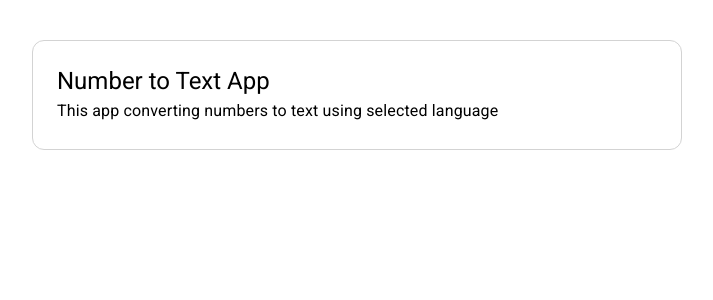
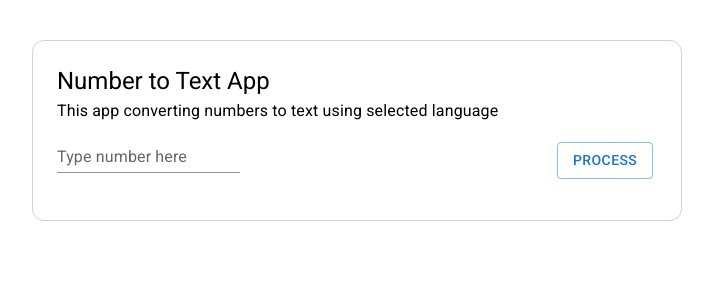
Before and after one commit to roman4i/number-to-string, a React (Create React App) app: page / in a window 1280 px wide. Shown: the top 300 px of the page, without its empty margins (283-996 px from the left). Built offline with nearby package versions, Linux system fonts and the light colour scheme.

Commit message:
Input block for number (text field and button)

```diff
--- a/src/components/App/App.tsx
+++ b/src/components/App/App.tsx
@@ -1,6 +1,7 @@
-import React from 'react';
+import React, { useState } from 'react';
 import Box from '@mui/material/Box';
 import PageTitle from '../PageTitle/PageTitle';
+import NumberInput from './NumberInput/NumberInput';
 
 function App() {
   const MainBoxStyle = {
@@ -13,9 +14,12 @@ function App() {
     padding: 3,
   }
 
+  const [number, setNumber] = useState('');
+
   return (
     <Box sx={ MainBoxStyle }>
       <PageTitle />
+      <NumberInput setNumber={ setNumber } />
     </Box>
   );
 }
--- /dev/null
+++ b/src/components/App/NumberInput/NumberInput.tsx
@@ -0,0 +1,55 @@
+import React, { useState } from 'react';
+import Grid from '@mui/material/Grid';
+import Box from '@mui/material/Box';
+import TextField from '@mui/material/TextField';
+import Button from '@mui/material/Button';
+
+type props = {
+    setNumber:(val: string) => void;
+}
+
+const NumberInput = ({setNumber}:props) => {
+    const [fieldText, setFieldText] = useState('');
+    const [errorField, setErrorField] = useState(' ');
+
+    const processText = () => {
+        if(isNaN(parseInt(fieldText))) {
+            setErrorField('Not a number')
+        } else {
+            setNumber(fieldText);
+        }
+        if(fieldText === '') {
+            setErrorField("Can`t be empty!");
+        }
+    }
+
+    const handleTextField = (event: React.ChangeEvent<HTMLInputElement>) => {
+        if(event.currentTarget.value === ' ') {
+            setFieldText('');
+        } else {
+            setFieldText(event.currentTarget.value);
+            setErrorField(' ');
+        }
+    }
+
+    return(
+        <Box sx={{ width: '100%' }}>
+            <Grid container alignItems="center">
+                <Grid item xs={ 10 }>
+                    <TextField
+                        label="Type number here"
+                        variant="standard"
+                        onChange={ handleTextField }
+                        helperText={ errorField }
+                        value={ fieldText }
+                    />
+                </Grid>
+                <Grid item xs={2}>
+                    <Button variant="outlined" onClick={ processText } >Process</Button>
+                </Grid>
+            </Grid>
+        </Box>
+    );
+}
+
+export default NumberInput;
```
